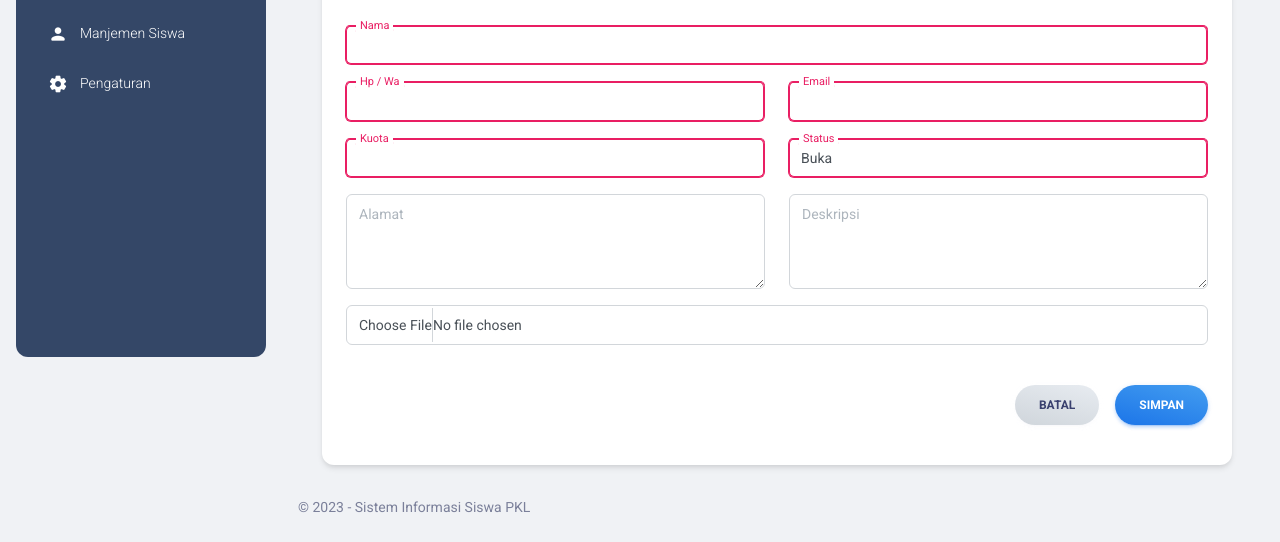
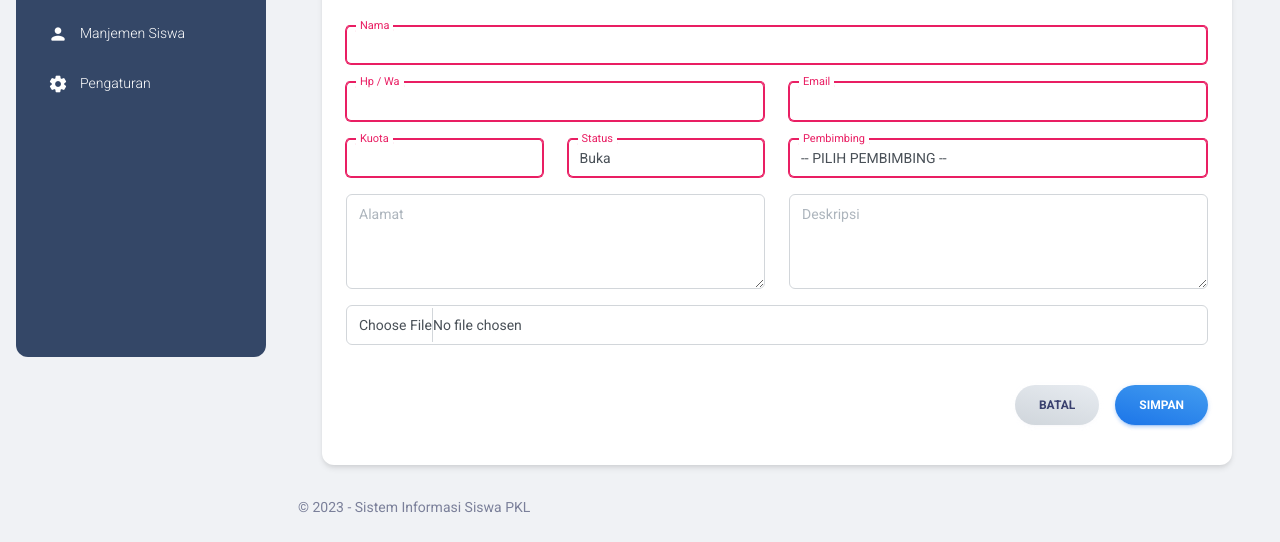
Before and after one commit to 0051Nasrulhakim/siap-magang, a CodeIgniter 4 app: template app/Views/admin/edit_tempat.php in a window 1280 px wide. Shown: the part 427-969 px from the top of the page. Run offline with PHP 8.4 and a stand-in for CodeIgniter, Linux system fonts and the light colour scheme; the template is opened without the code that fills it, so the values that code supplies are empty; some libraries are stand-ins or nearby versions.

Commit message:
update manajemen tempat magang
terhubung dengan pembimbing secara langsung

```diff
--- a/app/Controllers/TempatMagang.php
+++ b/app/Controllers/TempatMagang.php
@@ -18,6 +18,7 @@ class TempatMagang extends BaseController
         $file_name = $file->getRandomName();
         $data = [
             'status'        => $this->request->getPost('status'),
+            'pid'           => $this->request->getPost('pembimbing'),
             'kuota'         => $this->request->getPost('kuota'),
             'nama'          => $this->request->getPost('nama'),
             'hp'            => $this->request->getPost('kontak'),
@@ -69,6 +70,7 @@ class TempatMagang extends BaseController
         if ($file->getError() !== 0 || $file->getError() == 4) {
             $data = [
                 'id'            => $this->request->getPost('item'),
+                'pid'           => $this->request->getPost('pembimbing'),
                 'nama'          => $this->request->getPost('nama'),
                 'hp'            => $this->request->getPost('kontak'),
                 'email'         => $this->request->getPost('email'),
@@ -81,6 +83,7 @@ class TempatMagang extends BaseController
             $file_name = $file->getRandomName();
             $data = [
                 'id'            => $this->request->getPost('item'),
+                'pid'           => $this->request->getPost('pembimbing'),
                 'status'        => $this->request->getPost('status'),
                 'kuota'         => $this->request->getPost('kuota'),
                 'nama'          => $this->request->getPost('nama'),
--- a/app/Views/admin/edit_tempat.php
+++ b/app/Views/admin/edit_tempat.php
@@ -2,12 +2,12 @@
 <?= $this->section('content'); ?>
 
 <?php
-    // if foto is url
-    if (filter_var($tempat->foto, FILTER_VALIDATE_URL)) {
-        $foto = $tempat->foto;
-    } else {
-        $foto = '/assets/img/tempat_magang/'.$tempat->foto;
-    }
+// if foto is url
+if (filter_var($tempat->foto, FILTER_VALIDATE_URL)) {
+    $foto = $tempat->foto;
+} else {
+    $foto = '/assets/img/tempat_magang/' . $tempat->foto;
+}
 ?>
 
 <div class="mt-2">
@@ -45,18 +45,29 @@
                 </div>
                 <div class="col-12">
                     <div class="row">
-                        <div class="col-6">
+                        <div class="col-6 col-md-3">
                             <div class="input-group input-group-outline mb-3">
                                 <label for="kuota" class="form-label">Kuota</label>
                                 <input type="number" min="0" max="100" name="kuota" id="kuota" class="form-control" value="<?= $tempat->kuota ?>">
                             </div>
                         </div>
-                        <div class="col-6">
+                        <div class="col-6 col-md-3">
                             <div class="input-group input-group-outline mb-3 is-filled">
                                 <label for="status" class="form-label">Status</label>
                                 <select name="status" id="status" class="form-control">
                                     <option <?= $tempat->status == 'buka' ? 'selected' : ''  ?> value="buka">Buka</option>
                                     <option <?= $tempat->status == 'tutup' ? 'selected' : ''  ?> value="tutup">Tutup</option>
+                                </select>
+                            </div>
+                        </div>
+                        <div class="col-12 col-md-6">
+                            <div class="input-group input-group-outline mb-3 is-filled">
+                                <label for="pembimbing" class="form-label">Pembimbing</label>
+                                <select name="pembimbing" id="pembimbing" class="form-control">
+                                    <option value=""> -- PILIH PEMBIMBING -- </option>
+                                    <?php foreach ($pembimbing as $p) : ?>
+                                        <option <?= $p->id == $tempat->pid ? 'selected' : '' ?> value="<?= $p->id ?>"><?= $p->nama ?></option>
+                                    <?php endforeach ?>
                                 </select>
                             </div>
                         </div>
```
Also changed, not shown: app/Controllers/Home.php (+6 -2 lines), app/Views/admin/man_tempat.php (+14 -3 lines).
